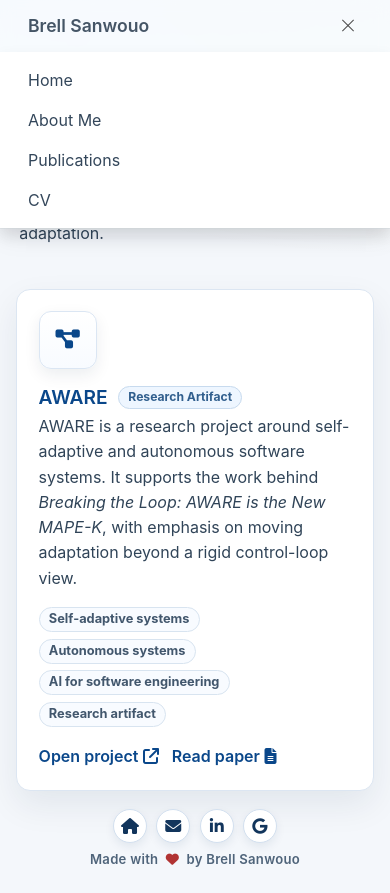
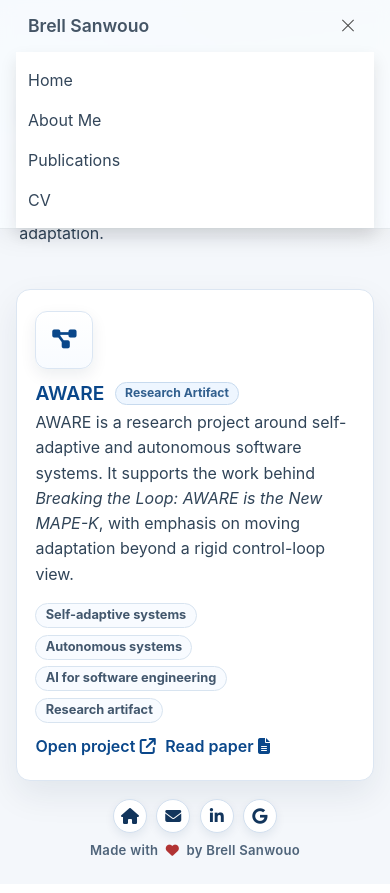
Before and after one commit to brellsanwouo/brellsanwouo.github.io, a plain HTML site: page projects.html in a window 390 px wide. Both pictures are taken after a click on the button "menu". Drawn offline with nearby package versions, Linux system fonts and the light colour scheme.

Commit message:
Improve projects layout alignment

```diff
--- a/css/ashmi-template.css
+++ b/css/ashmi-template.css
@@ -13,6 +13,12 @@
   --ui-shadow: 0 14px 34px rgba(15, 39, 66, 0.08);
 }
 
+*,
+*::before,
+*::after {
+  box-sizing: border-box;
+}
+
 body {
   margin: 0;
   font-family: -apple-system, BlinkMacSystemFont, 'Segoe UI', Roboto, Oxygen, Ubuntu, Cantarell, 'Fira Sans',
@@ -24,6 +30,7 @@ body {
     radial-gradient(900px 440px at 100% 0%, rgba(251, 208, 117, 0.15), transparent 58%),
     var(--ui-bg);
   color: var(--ui-ink);
+  overflow-x: hidden;
 }
 
 a {
@@ -43,6 +50,34 @@ a {
   }
 }
 
+@media screen and (max-width: 768px) {
+  .Home {
+    width: calc(100% - 2rem);
+    padding-left: 0;
+    padding-right: 0;
+  }
+
+  #projects-page .Home {
+    width: auto;
+    max-width: none;
+    margin-left: 1rem;
+    margin-right: 1rem;
+    padding-left: 0;
+    padding-right: 0;
+  }
+}
+
+@media screen and (max-width: 1023px) {
+  #projects-page .Home {
+    width: auto;
+    max-width: none;
+    margin-left: 1rem;
+    margin-right: 1rem;
+    padding-left: 0;
+    padding-right: 0;
+  }
+}
+
 @media screen and (min-width: 1024px) {
   .Home {
     max-width: 960px;
@@ -65,7 +100,15 @@ a {
   }
 }
 
+#projects-page .Home {
+  width: min(1080px, calc(100% - 2rem));
+  max-width: none;
+  padding-left: 0;
+  padding-right: 0;
+}
+
 .tile.is-child.box {
+  min-width: 0;
   margin-bottom: 1.5rem;
   border: 1px solid var(--ui-line);
   border-radius: 14px;
@@ -103,8 +146,8 @@ a {
 }
 
 .navbar {
-  padding-left: 0;
-  padding-right: 0;
+  padding-left: 1rem;
+  padding-right: 1rem;
   border-bottom: 1px solid rgba(84, 94, 105, 0.12);
   background: rgba(249, 252, 255, 0.9);
   box-shadow: 0 6px 26px rgba(14, 33, 55, 0.08);
@@ -113,23 +156,24 @@ a {
 
 .navbar > .navbar-brand,
 .navbar > .navbar-menu {
-  max-width: 1200px;
-  margin-left: auto;
-  margin-right: auto;
-  padding-left: 1rem;
-  padding-right: 1rem;
+  margin-left: 0;
+  margin-right: 0;
+  padding-left: 0;
+  padding-right: 0;
 }
 
 @media screen and (min-width: 1024px) {
-  .navbar > .navbar-brand,
+  .navbar {
+    padding-left: max(2rem, calc((100% - 960px) / 2 + 2rem));
+    padding-right: max(2rem, calc((100% - 960px) / 2 + 2rem));
+  }
+
+  .navbar > .navbar-brand {
+    flex: 0 0 auto;
+  }
+
   .navbar > .navbar-menu {
-    max-width: 960px;
-    padding-left: 2rem;
-    padding-right: 2rem;
-  }
-
-  .navbar > .navbar-brand {
-    flex-grow: 1;
+    flex: 1 1 auto;
   }
 
   .navbar-menu {
@@ -138,9 +182,9 @@ a {
 }
 
 @media screen and (min-width: 1216px) {
-  .navbar > .navbar-brand,
-  .navbar > .navbar-menu {
-    max-width: 1152px;
+  .navbar {
+    padding-left: max(2rem, calc((100% - 1152px) / 2 + 2rem));
+    padding-right: max(2rem, calc((100% - 1152px) / 2 + 2rem));
   }
 }
 
@@ -695,6 +739,7 @@ a {
   color: #304458;
   font-size: 1rem;
   line-height: 1.6;
+  overflow-wrap: break-word;
 }
 
 .project-grid {
@@ -708,11 +753,13 @@ a {
 }
 
 .project-card {
-  display: flex;
-  align-items: flex-start;
+  display: grid;
+  grid-template-columns: 58px minmax(0, 1fr);
+  align-items: start;
   gap: 1rem;
   border-top: 1px solid #dfe8f2;
-  padding: 0.95rem 0.2rem 0.35rem;
+  padding: 1rem 0.2rem 0.35rem;
+  min-width: 0;
 }
 
 .project-card:first-child {
@@ -782,6 +829,7 @@ a {
   color: #304458;
   line-height: 1.58;
   margin: 0;
+  overflow-wrap: break-word;
 }
 
 .project-tags {
@@ -804,9 +852,14 @@ a {
 
 .project-links {
   display: flex;
+  align-items: center;
   flex-wrap: wrap;
   gap: 0.8rem;
-  margin-top: 0.55rem;
+  margin-top: 0.7rem;
+}
+
+.project-links .inline-card-link {
+  margin-top: 0;
 }
 
 .focus-list {
@@ -986,7 +1039,14 @@ a {
   }
 
   .project-card {
-    flex-direction: column;
+    grid-template-columns: 1fr;
+    gap: 0.75rem;
+    padding-left: 0;
+    padding-right: 0;
+  }
+
+  .project-links {
+    gap: 0.6rem;
   }
 }
 
```
